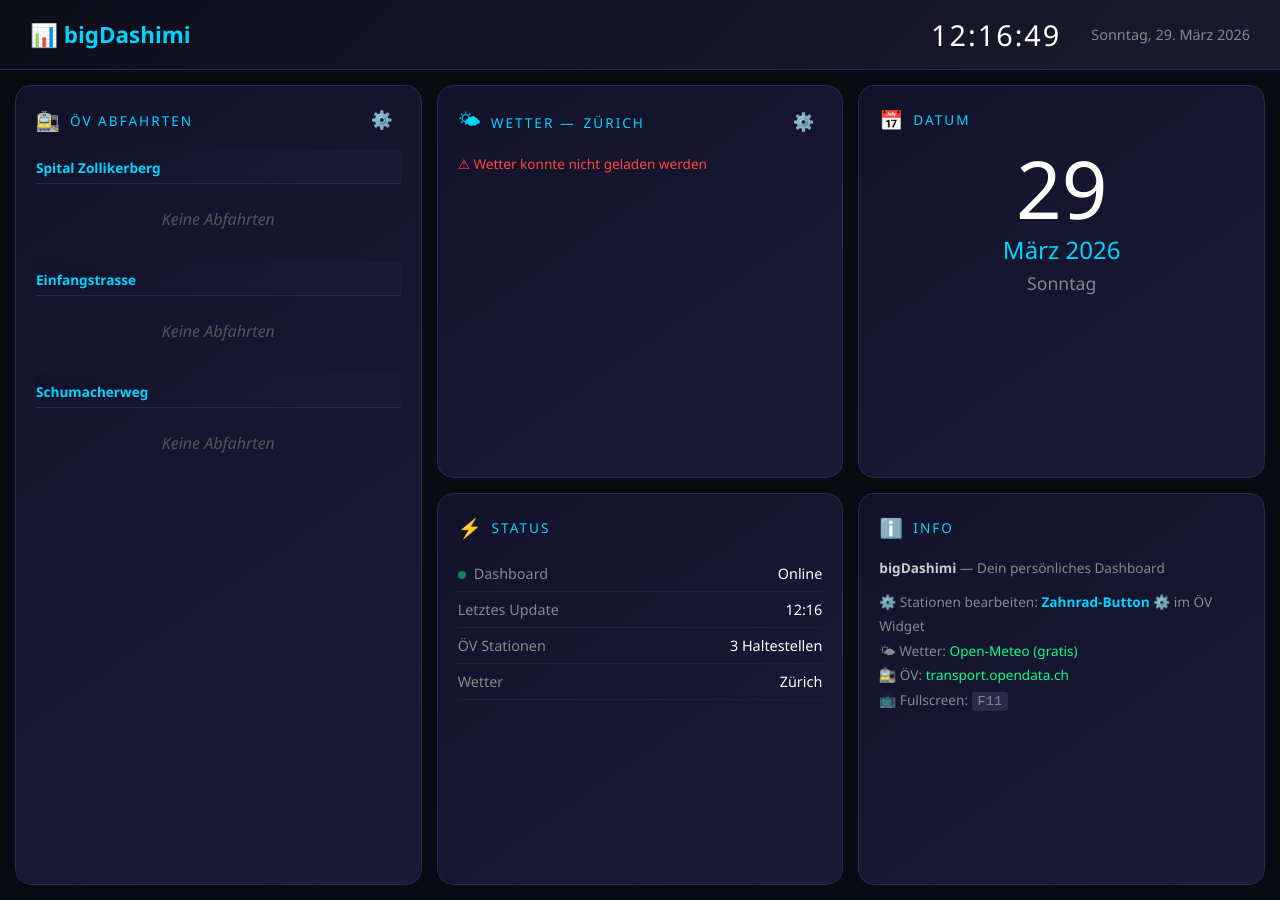
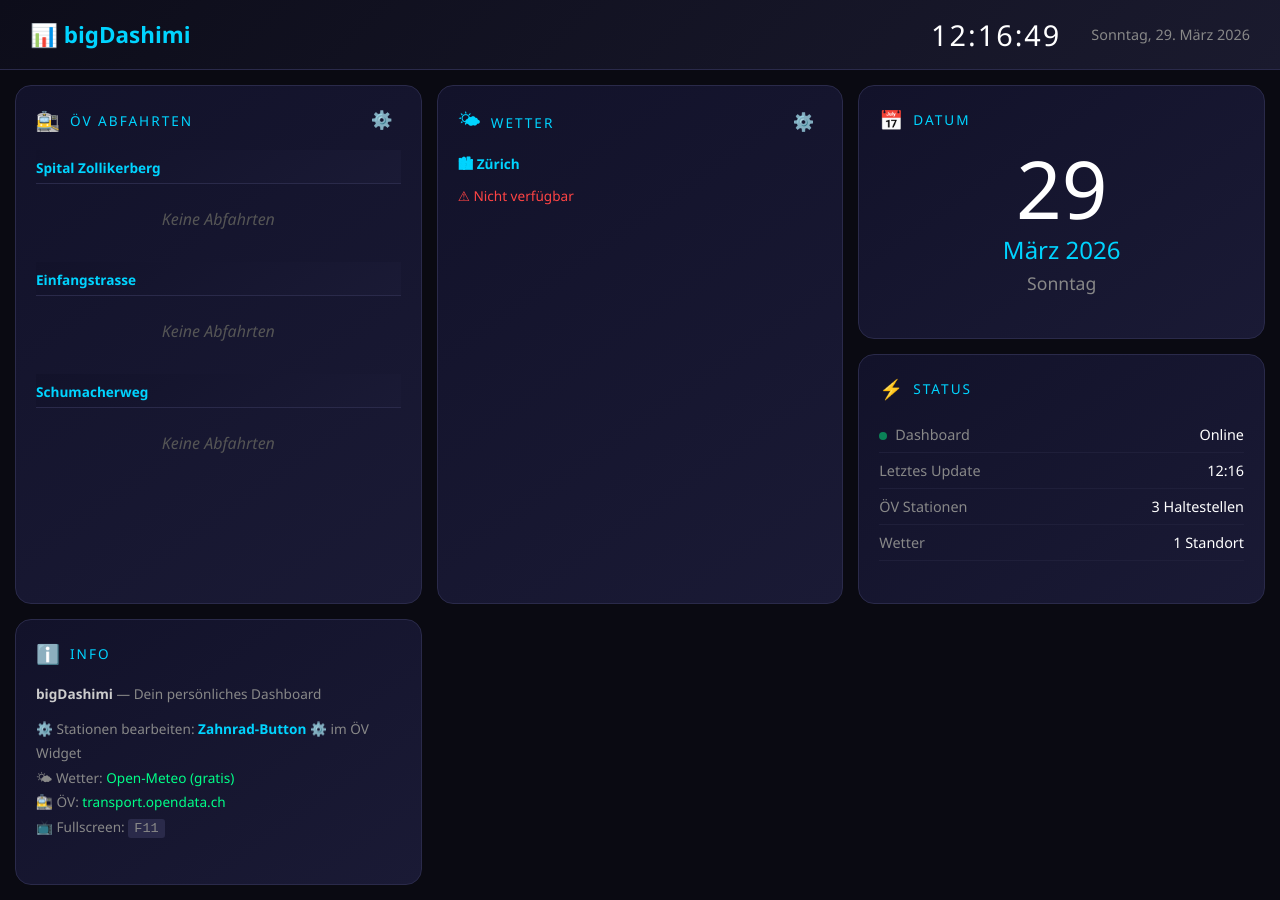
Before and after one commit to bloondus/bigDashimi, a Jekyll site: the page built from index.html, in a window 1280 px wide. Built offline with Jekyll 4.4.1, drawn with Linux system fonts in a browser that asks for light colours; some of the changed lines change nothing that is shown.

Commit message:
Wetter: Mehrere Standorte hinzufügen, entfernen, sortieren

```diff
--- a/assets/css/style.css
+++ b/assets/css/style.css
@@ -45,10 +45,11 @@
 .dashboard-grid {
     display: grid;
     grid-template-columns: 1fr 1fr 1fr;
-    grid-template-rows: 1fr 1fr;
+    grid-template-rows: auto;
     gap: 15px;
     padding: 15px;
     height: calc(100vh - 70px);
+    overflow-y: auto;
 }
 
 /* Widgets */
@@ -80,6 +81,43 @@
 
 .widget-title .icon {
     font-size: 1.2rem;
+}
+
+/* Wetter Widget */
+.widget-weather {
+    grid-row: span 2;
+}
+
+.weather-list {
+    flex: 1;
+    overflow-y: auto;
+}
+
+.weather-section {
+    margin-bottom: 15px;
+    padding-bottom: 12px;
+    border-bottom: 1px solid #1f1f3a;
+}
+
+.weather-section:last-child {
+    border-bottom: none;
+    margin-bottom: 0;
+}
+
+.weather-city-header {
+    font-size: 0.85rem;
+    font-weight: 600;
+    color: #00d4ff;
+    margin-bottom: 8px;
+}
+
+/* Settings Section Title */
+.settings-section-title {
+    font-size: 0.8rem;
+    text-transform: uppercase;
+    letter-spacing: 1px;
+    color: #666;
+    padding: 12px 20px 6px 20px;
 }
 
 /* Wetter Widget */
--- a/assets/js/main.js
+++ b/assets/js/main.js
@@ -7,16 +7,14 @@
     { name: 'Schumacherweg', query: 'Zürich, Schumacherweg' },
 ];
 
-const DEFAULT_WEATHER = {
-    lat: 47.3769,
-    lon: 8.5417,
-    city: 'Zürich',
-};
+const DEFAULT_WEATHER_LOCATIONS = [
+    { city: 'Zürich', lat: 47.3769, lon: 8.5417 },
+];
 
 // ----- Konfiguration -----
 const CONFIG = {
-    // Wetter – aus localStorage oder Default
-    ...loadWeatherConfig(),
+    // Wetter-Standorte – aus localStorage
+    weatherLocations: loadWeatherLocations(),
 
     // ÖV Stationen – aus localStorage
     oevStations: loadStations(),
@@ -41,24 +39,17 @@
     localStorage.setItem('bigdashimi-stations', JSON.stringify(CONFIG.oevStations));
 }
 
-// ----- localStorage: Wetter -----
-function loadWeatherConfig() {
+// ----- localStorage: Wetter-Standorte -----
+function loadWeatherLocations() {
     try {
-        const saved = localStorage.getItem('bigdashimi-weather');
-        if (saved) {
-            const w = JSON.parse(saved);
-            return { weatherLat: w.lat, weatherLon: w.lon, weatherCity: w.city };
-        }
-    } catch (e) { console.warn('Wetter-Config laden fehlgeschlagen', e); }
-    return { weatherLat: DEFAULT_WEATHER.lat, weatherLon: DEFAULT_WEATHER.lon, weatherCity: DEFAULT_WEATHER.city };
+        const saved = localStorage.getItem('bigdashimi-weather-locations');
+        if (saved) return JSON.parse(saved);
+    } catch (e) { console.warn('Wetter-Standorte laden fehlgeschlagen', e); }
+    return DEFAULT_WEATHER_LOCATIONS.map(w => ({...w}));
 }
 
-function saveWeatherConfig() {
-    localStorage.setItem('bigdashimi-weather', JSON.stringify({
-        lat: CONFIG.weatherLat,
-        lon: CONFIG.weatherLon,
-        city: CONFIG.weatherCity,
-    }));
+function saveWeatherLocations() {
+    localStorage.setItem('bigdashimi-weather-locations', JSON.stringify(CONFIG.weatherLocations));
 }
 
 // ----- Settings Panel -----
@@ -66,7 +57,7 @@
 
 function openSettings() {
     document.getElementById('settings-overlay').classList.add('active');
-    switchTab('stations');
+    switchTab(activeTab);
 }
 
 function closeSettings() {
@@ -80,7 +71,7 @@
     document.getElementById('tab-stations').style.display = tab === 'stations' ? 'block' : 'none';
     document.getElementById('tab-weather').style.display = tab === 'weather' ? 'block' : 'none';
     if (tab === 'stations') renderStationList();
-    if (tab === 'weather') renderWeatherSettings();
+    if (tab === 'weather') renderWeatherLocationList();
 }
 
 // -- Stationen Tab --
@@ -144,21 +135,36 @@
     if (countEl) countEl.textContent = `${CONFIG.oevStations.length} Haltestelle${CONFIG.oevStations.length !== 1 ? 'n' : ''}`;
 }
 
-// -- Wetter Tab --
-function renderWeatherSettings() {
+// -- Wetter Tab (Multi-Standorte) --
+function renderWeatherLocationList() {
     const container = document.getElementById('weather-settings-content');
+
+    const locationItems = CONFIG.weatherLocations.length === 0
+        ? '<div class="loading">Keine Wetter-Standorte konfiguriert</div>'
+        : CONFIG.weatherLocations.map((w, i) => `
+            <div class="settings-station-item">
+                <div class="settings-station-info">
+                    <span class="settings-station-name">🏙 ${w.city}</span>
+                    <span class="settings-station-query">${w.lat.toFixed(4)}, ${w.lon.toFixed(4)}</span>
+                </div>
+                <div class="settings-station-actions">
+                    <button class="btn-move" onclick="moveWeatherLocation(${i}, -1)" ${i === 0 ? 'disabled' : ''} title="Nach oben">▲</button>
+                    <button class="btn-move" onclick="moveWeatherLocation(${i}, 1)" ${i === CONFIG.weatherLocations.length - 1 ? 'disabled' : ''} title="Nach unten">▼</button>
+                    <button class="btn-delete" onclick="removeWeatherLocation(${i})" title="Entfernen">✕</button>
+                </div>
+            </div>
+        `).join('');
+
     container.innerHTML = `
-        <div class="settings-weather-current">
-            <span class="settings-station-name">📍 Aktueller Standort</span>
-            <span class="settings-weather-city">${CONFIG.weatherCity}</span>
-            <span class="settings-station-query">${CONFIG.weatherLat.toFixed(4)}, ${CONFIG.weatherLon.toFixed(4)}</span>
-        </div>
         <div class="settings-add">
-            <input type="text" id="weather-city-input" placeholder="Stadt eingeben (z.B. Bern, Basel, Wien...)" onkeydown="if(event.key==='Enter') searchWeatherCity()">
+            <input type="text" id="weather-city-input" placeholder="Stadt suchen (z.B. Bern, Basel, Wien...)" onkeydown="if(event.key==='Enter') searchWeatherCity()">
             <button class="btn-add" onclick="searchWeatherCity()">🔍 Suchen</button>
         </div>
         <div id="weather-search-results"></div>
+        <div class="settings-section-title">📍 Aktive Standorte (${CONFIG.weatherLocations.length})</div>
+        <div class="settings-station-list">${locationItems}</div>
     `;
+    updateWeatherCount();
 }
 
 async function searchWeatherCity() {
@@ -179,46 +185,62 @@
             return;
         }
 
-        resultsEl.innerHTML = data.results.map((r, i) => `
-            <div class="settings-station-item weather-result" onclick="selectWeatherCity(${i})">
+        resultsEl.innerHTML = '<div class="settings-section-title">🔍 Suchergebnisse – klicke zum Hinzufügen</div>' +
+            data.results.map((r, i) => `
+            <div class="settings-station-item weather-result" onclick="addWeatherLocation(${i})">
                 <div class="settings-station-info">
                     <span class="settings-station-name">🏙 ${r.name}</span>
                     <span class="settings-station-query">${r.admin1 || ''} ${r.country || ''} • ${r.latitude.toFixed(2)}, ${r.longitude.toFixed(2)}</span>
                 </div>
+                <span style="color:#00d4ff; font-size:1.2rem;" title="Hinzufügen">+</span>
             </div>
         `).join('');
 
-        // Ergebnisse global speichern für selectWeatherCity
         window._weatherResults = data.results;
     } catch (err) {
         resultsEl.innerHTML = '<div class="error">⚠ Suche fehlgeschlagen</div>';
     }
 }
 
-function selectWeatherCity(index) {
+function addWeatherLocation(index) {
     const r = window._weatherResults[index];
-    CONFIG.weatherLat = r.latitude;
-    CONFIG.weatherLon = r.longitude;
-    CONFIG.weatherCity = r.name;
-    saveWeatherConfig();
-    renderWeatherSettings();
-    updateWeatherCityDisplay();
+    // Duplikat prüfen
+    const exists = CONFIG.weatherLocations.some(w => w.city === r.name && Math.abs(w.lat - r.latitude) < 0.01);
+    if (exists) {
+        alert(`${r.name} ist bereits in der Liste!`);
+        return;
+    }
+    CONFIG.weatherLocations.push({ city: r.name, lat: r.latitude, lon: r.longitude });
+    saveWeatherLocations();
+    renderWeatherLocationList();
+}
+
+function removeWeatherLocation(index) {
+    CONFIG.weatherLocations.splice(index, 1);
+    saveWeatherLocations();
+    renderWeatherLocationList();
+}
+
+function moveWeatherLocation(index, direction) {
+    const newIndex = index + direction;
+    if (newIndex < 0 || newIndex >= CONFIG.weatherLocations.length) return;
+    const temp = CONFIG.weatherLocations[index];
+    CONFIG.weatherLocations[index] = CONFIG.weatherLocations[newIndex];
+    CONFIG.weatherLocations[newIndex] = temp;
+    saveWeatherLocations();
+    renderWeatherLocationList();
 }
 
 function resetWeather() {
-    CONFIG.weatherLat = DEFAULT_WEATHER.lat;
-    CONFIG.weatherLon = DEFAULT_WEATHER.lon;
-    CONFIG.weatherCity = DEFAULT_WEATHER.city;
-    saveWeatherConfig();
-    renderWeatherSettings();
-    updateWeatherCityDisplay();
+    CONFIG.weatherLocations.length = 0;
+    DEFAULT_WEATHER_LOCATIONS.forEach(w => CONFIG.weatherLocations.push({...w}));
+    saveWeatherLocations();
+    renderWeatherLocationList();
 }
 
-function updateWeatherCityDisplay() {
-    const el = document.getElementById('weather-city-display');
-    if (el) el.textContent = CONFIG.weatherCity;
-    const statusEl = document.getElementById('weather-city-status');
-    if (statusEl) statusEl.textContent = CONFIG.weatherCity;
+function updateWeatherCount() {
+    const el = document.getElementById('weather-count');
+    if (el) el.textContent = `${CONFIG.weatherLocations.length} Standort${CONFIG.weatherLocations.length !== 1 ? 'e' : ''}`;
 }
 
 function applySettings() {
@@ -226,7 +248,7 @@
     updateDepartures();
     updateWeather();
     updateStationCount();
-    updateWeatherCityDisplay();
+    updateWeatherCount();
 }
 
 // ----- Uhrzeit & Datum -----
@@ -249,24 +271,34 @@
     document.getElementById('date-weekday').textContent = now.toLocaleDateString('de-CH', { weekday: 'long' });
 }
 
-// ----- Wetter (Open-Meteo – GRATIS, kein Key nötig) -----
-async function updateWeather() {
-    const el = document.getElementById('weather-content');
+// ----- Wetter (Open-Meteo – Multi-Standorte) -----
+async function fetchWeather(location) {
     try {
-        const url = `https://api.open-meteo.com/v1/forecast?latitude=${CONFIG.weatherLat}&longitude=${CONFIG.weatherLon}&current=temperature_2m,relative_humidity_2m,apparent_temperature,weather_code,wind_speed_10m,wind_direction_10m&timezone=auto`;
+        const url = `https://api.open-meteo.com/v1/forecast?latitude=${location.lat}&longitude=${location.lon}&current=temperature_2m,relative_humidity_2m,apparent_temperature,weather_code,wind_speed_10m,wind_direction_10m&timezone=auto`;
         const res = await fetch(url);
+        if (!res.ok) return null;
+        return await res.json();
+    } catch (err) {
+        console.error(`Wetter-Fehler für ${location.city}:`, err);
+        return null;
+    }
+}
 
-        if (!res.ok) {
-            el.innerHTML = '<div class="error">⚠ Wetter API nicht erreichbar</div>';
-            return;
-        }
+function renderWeatherCard(data, cityName) {
+    if (!data || !data.current) {
+        return `<div class="weather-section">
+            <div class="weather-city-header">🏙 ${cityName}</div>
+            <div class="error">⚠ Nicht verfügbar</div>
+        </div>`;
+    }
 
-        const data = await res.json();
-        const current = data.current;
-        const icon = getWeatherEmoji(current.weather_code);
-        const desc = getWeatherDescription(current.weather_code);
+    const current = data.current;
+    const icon = getWeatherEmoji(current.weather_code);
+    const desc = getWeatherDescription(current.weather_code);
 
-        el.innerHTML = `
+    return `
+        <div class="weather-section">
+            <div class="weather-city-header">🏙 ${cityName}</div>
             <div class="weather-main">
                 <div class="weather-icon">${icon}</div>
                 <div>
@@ -275,12 +307,29 @@
                 </div>
             </div>
             <div class="weather-details">
-                <span>💧 ${current.relative_humidity_2m}% Feuchtigkeit</span>
-                <span>🌬 ${Math.round(current.wind_speed_10m)} km/h Wind</span>
+                <span>💧 ${current.relative_humidity_2m}%</span>
+                <span>🌬 ${Math.round(current.wind_speed_10m)} km/h</span>
                 <span>🌡 Gefühlt ${Math.round(current.apparent_temperature)}°</span>
-                <span>📍 ${CONFIG.weatherCity}</span>
             </div>
-        `;
+        </div>
+    `;
+}
+
+async function updateWeather() {
+    const el = document.getElementById('weather-content');
+    if (CONFIG.weatherLocations.length === 0) {
+        el.innerHTML = '<div class="loading">Keine Wetter-Standorte – ⚙️ klicken</div>';
+        return;
+    }
+    try {
+        const results = await Promise.all(
+            CONFIG.weatherLocations.map(loc => fetchWeather(loc))
+        );
+        let html = '';
+        CONFIG.weatherLocations.forEach((loc, i) => {
+            html += renderWeatherCard(results[i], loc.city);
+        });
+        el.innerHTML = html;
     } catch (err) {
         el.innerHTML = '<div class="error">⚠ Wetter konnte nicht geladen werden</div>';
         console.error('Wetter-Fehler:', err);
@@ -414,15 +463,13 @@
 
 // ----- Init -----
 document.addEventListener('DOMContentLoaded', () => {
-    // Sofort laden
     updateClock();
     updateWeather();
     updateDepartures();
     updateStatus();
-    updateWeatherCityDisplay();
     updateStationCount();
+    updateWeatherCount();
 
-    // Intervalle setzen
     setInterval(updateClock, CONFIG.clockInterval);
     setInterval(() => { updateWeather(); updateStatus(); }, CONFIG.weatherInterval);
     setInterval(() => { updateDepartures(); updateStatus(); }, CONFIG.oevInterval);
--- a/index.html
+++ b/index.html
@@ -56,13 +56,13 @@
     </div>
 
     <!-- Wetter -->
-    <div class="widget">
+    <div class="widget widget-weather">
         <div class="widget-title">
             <span class="icon">🌤</span>
-            WETTER — <span id="weather-city-display">Zürich</span>
-            <button class="btn-settings" onclick="openSettings(); switchTab('weather')" title="Wetter-Standort ändern">⚙️</button>
+            WETTER
+            <button class="btn-settings" onclick="openSettings(); switchTab('weather')" title="Wetter-Standorte bearbeiten">⚙️</button>
         </div>
-        <div id="weather-content">
+        <div class="weather-list" id="weather-content">
             <div class="loading">Lade Wetter...</div>
         </div>
     </div>
@@ -98,7 +98,7 @@
         </div>
         <div class="status-item">
             <span class="status-label">Wetter</span>
-            <span class="status-value" id="weather-city-status">Zürich</span>
+            <span class="status-value" id="weather-count">1 Standort</span>
         </div>
     </div>
 
```
